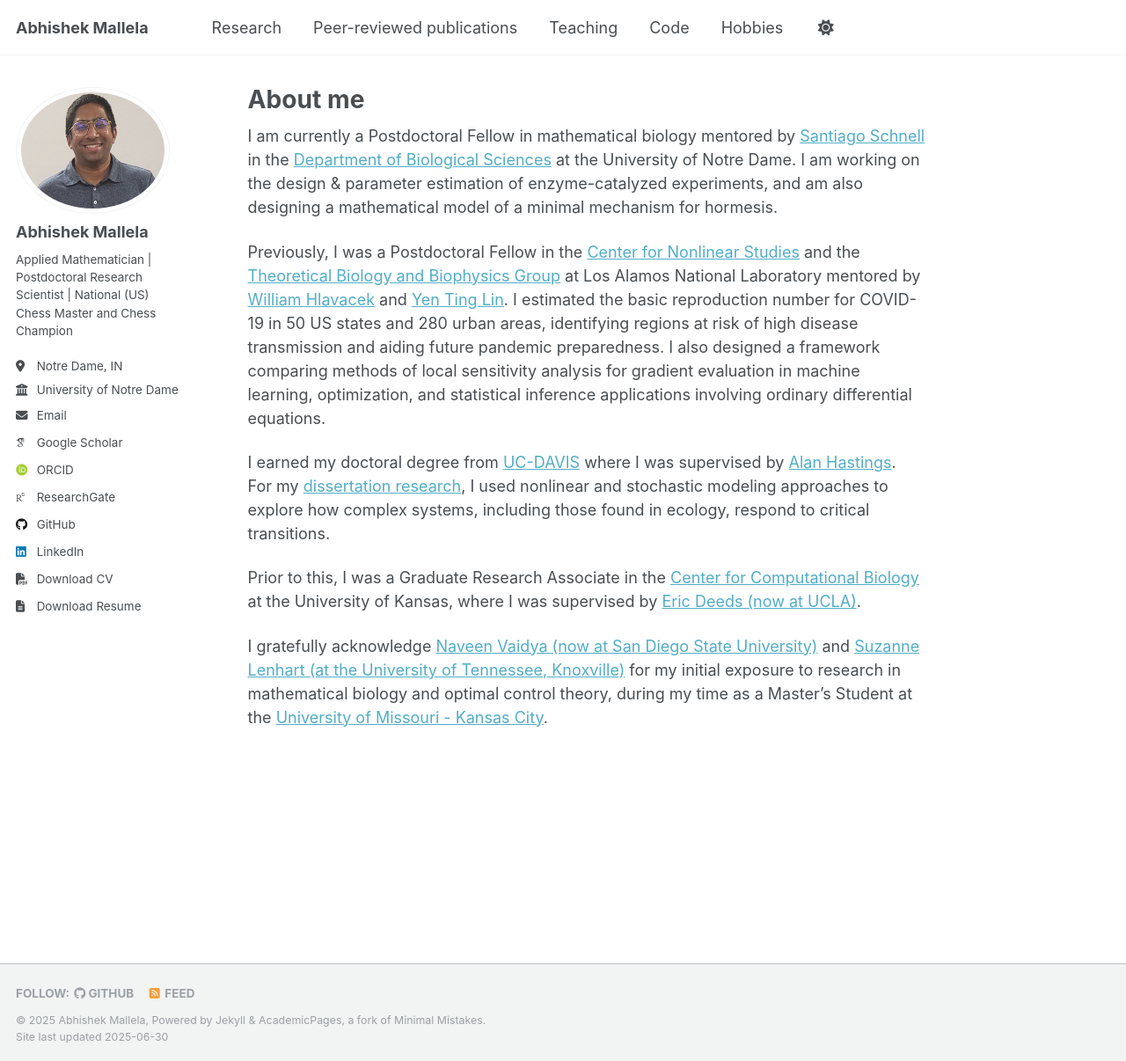
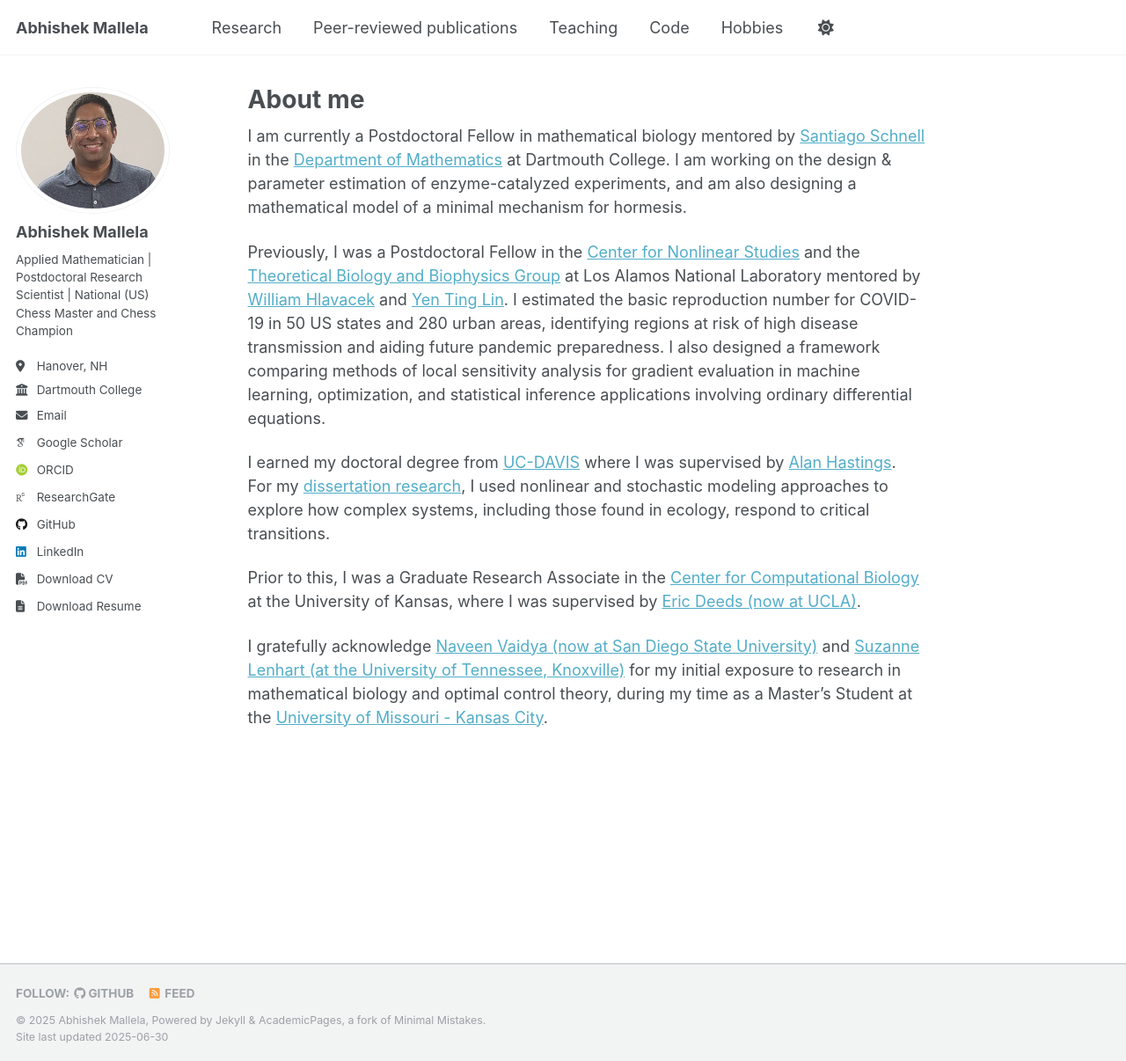
Before and after one commit to dynova/dynova.github.io, a Jekyll site: the page built from _pages/about.md, in a window 1280 px wide and 1206 px high. Shown: the whole window at 88% size. Built offline with Jekyll 4.4.1, drawn with Linux system fonts in a browser that asks for light colours; some web fonts are replaced.

Commit message:
Updated affiliation

```diff
--- a/_config.yml
+++ b/_config.yml
@@ -25,8 +25,8 @@ author:
   name             : "Abhishek Mallela"
   pronouns         : # example: "she/her"
   bio              : "Applied Mathematician | Postdoctoral Research Scientist | National (US) Chess Master and Chess Champion"
-  location         : "Notre Dame, IN"
-  employer         : "University of Notre Dame"
+  location         : "Hanover, NH"
+  employer         : "Dartmouth College"
   uri              : # URL
   email            : "abhishek.mallela@gmail.com"
 
--- a/_pages/about.md
+++ b/_pages/about.md
@@ -8,7 +8,7 @@ redirect_from:
   - /about.html
 ---
 
-I am currently a Postdoctoral Fellow in mathematical biology mentored by [Santiago Schnell](https://biology.nd.edu/people/santiago-schnell/) in the [Department of Biological Sciences](https://biology.nd.edu) at the University of Notre Dame. I am working on the design & parameter estimation of enzyme-catalyzed experiments, and am also designing a mathematical model of a minimal mechanism for hormesis.
+I am currently a Postdoctoral Fellow in mathematical biology mentored by [Santiago Schnell](https://biology.nd.edu/people/santiago-schnell/) in the [Department of Mathematics](https://math.dartmouth.edu) at Dartmouth College. I am working on the design & parameter estimation of enzyme-catalyzed experiments, and am also designing a mathematical model of a minimal mechanism for hormesis.
 
 Previously, I was a Postdoctoral Fellow in the [Center for Nonlinear Studies](https://cnls.lanl.gov/external//people/Abhishek_Mallela.php) and the [Theoretical Biology and Biophysics Group](https://www.lanl.gov/engage/organizations/aldsct/theoretical/tbb) at Los Alamos National Laboratory mentored by [William Hlavacek](https://scholar.google.com/citations?user=DdpCclEAAAAJ&hl=en) and [Yen Ting Lin](https://scholar.google.com/citations?user=wUhVn34AAAAJ&hl=en). I estimated the basic reproduction number for COVID-19 in 50 US states and 280 urban areas, identifying regions at risk of high disease transmission and aiding future pandemic preparedness. I also designed a framework comparing methods of local sensitivity analysis for gradient evaluation in machine learning, optimization, and statistical inference applications involving ordinary differential equations.
 
```
Also changed, not shown: 3 other files.
